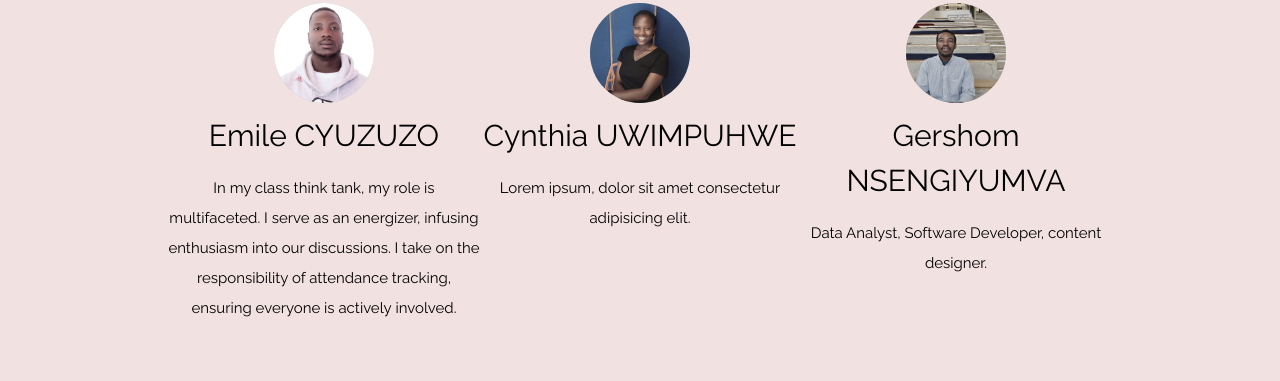
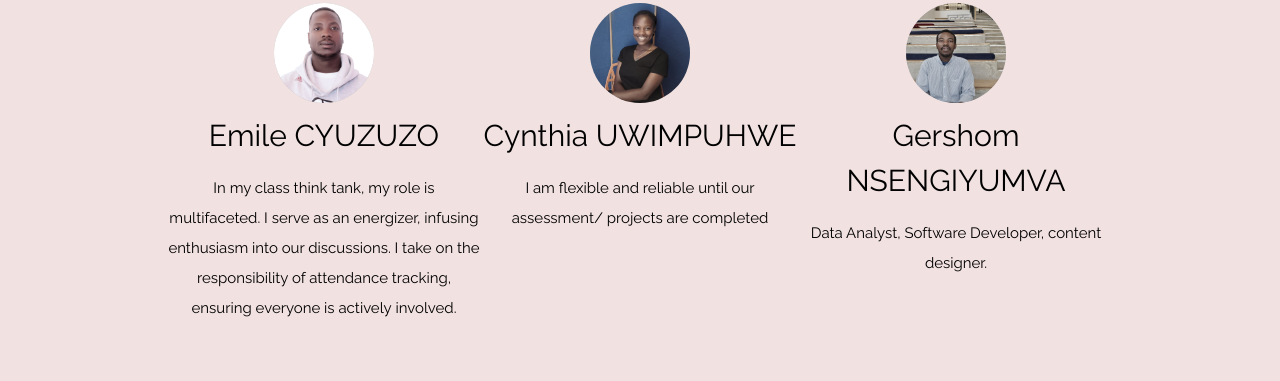
Before and after one commit to gershomlapaix/Block-Busters-Inc, a plain HTML site: page index.html in a window 1280 px wide. Shown: the part 1268-1649 px from the top of the page. Drawn offline with nearby package versions, Linux system fonts and the light colour scheme.

Commit message:
Update index.html

```diff
--- a/index.html
+++ b/index.html
@@ -106,7 +106,7 @@
                 <div class="w3-col s4  w3-center">
                     <img src="img/cynthia.jpg" class="w3-image-circle" alt="" style=" height: 100px; width: 100px; background-color: #bbb; border-radius: 50px; object-fit: cover;">
                     <h2>Cynthia UWIMPUHWE</h2>
-                    <p class="w3-">Lorem ipsum, dolor sit amet consectetur adipisicing elit. </p>
+                    <p class="w3-">I am flexible and reliable until our assessment/ projects  are completed </p>
                 </div>
                 <div class="w3-col s4  w3-center">
                     <img src="img/gershom.jpg" class="w3-image-circle" alt="" style=" height: 100px; width: 100px; background-color: #bbb; border-radius: 50px; object-fit: cover;">
```
